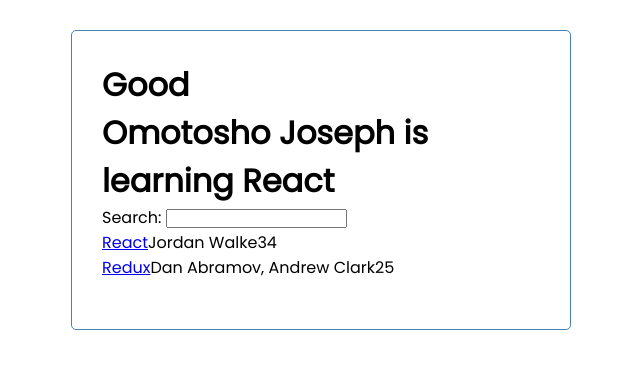
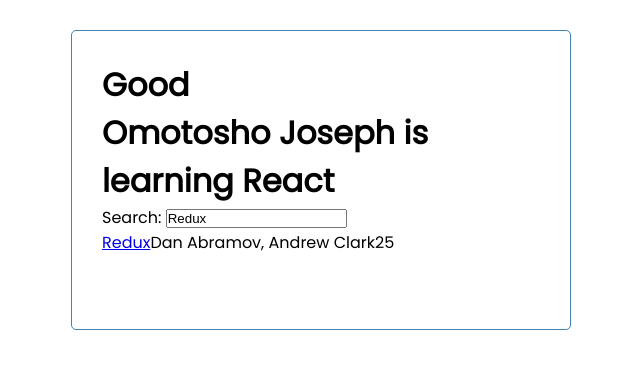
Before and after one commit to JOSEPHOMOTOSHO/myReactCrashCourse, a React (Create React App) app: page / in a window 1280 px wide. Shown: the top 368 px of the page, without its empty margins (319-959 px from the left). Built offline with nearby package versions, Linux system fonts and the light colour scheme.

Commit message:
ReactControlledComponents

```diff
--- a/src/App.js
+++ b/src/App.js
@@ -19,7 +19,7 @@ const App = () => {
     },
   ];
 
-  const [searchTerm, setSearchTerm] = useState("");
+  const [searchTerm, setSearchTerm] = useState("Redux");
 
   //callback handler that updates a state with typing value
   const handleChange = (event) => {
@@ -33,7 +33,7 @@ const App = () => {
   return (
     <div className="container">
       <Heading />
-      <Search changeOnType={handleChange} />
+      <Search changeOnType={handleChange} search={searchTerm} />
       {/* pass line 30 as a prop to ListRender */}
       <ListRender list={filteredStories} />
     </div>
@@ -56,11 +56,15 @@ const ListRender = ({ list }) => {
   });
 };
 
-const Search = ({ changeOnType }) => {
+const Search = ({ changeOnType, search }) => {
   return (
     <>
       <label htmlFor="search">Search: </label>
-      <input id="search" type="text" onChange={changeOnType} />
+      {/* onChange call the handleChange function that was passed to changeOnType. it tells the
+      callback handler (handleChange to update the UI ). value attribute is assigned to searchTerm
+      */}
+
+      <input id="search" type="text" onChange={changeOnType} value={search} />
     </>
   );
 };
```
